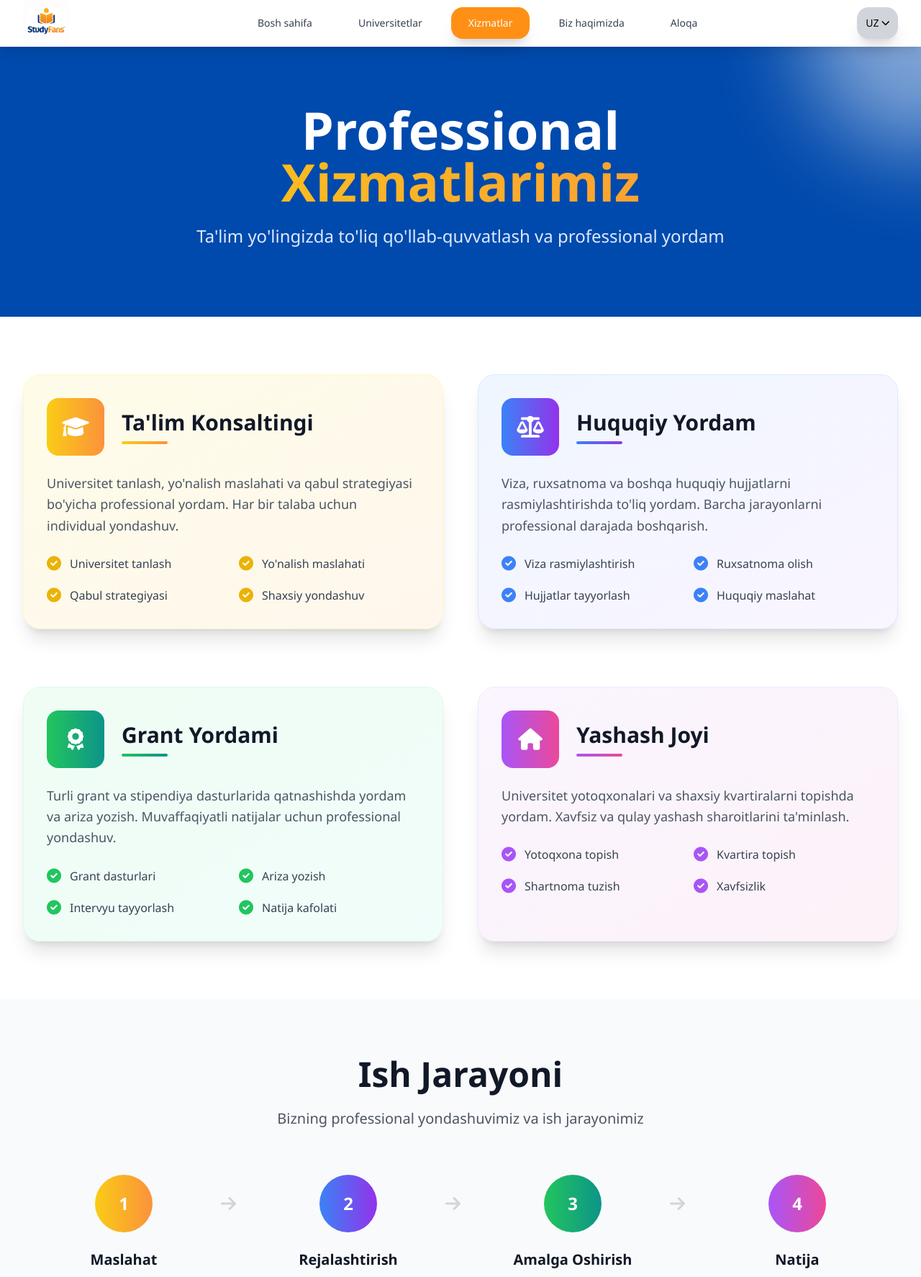
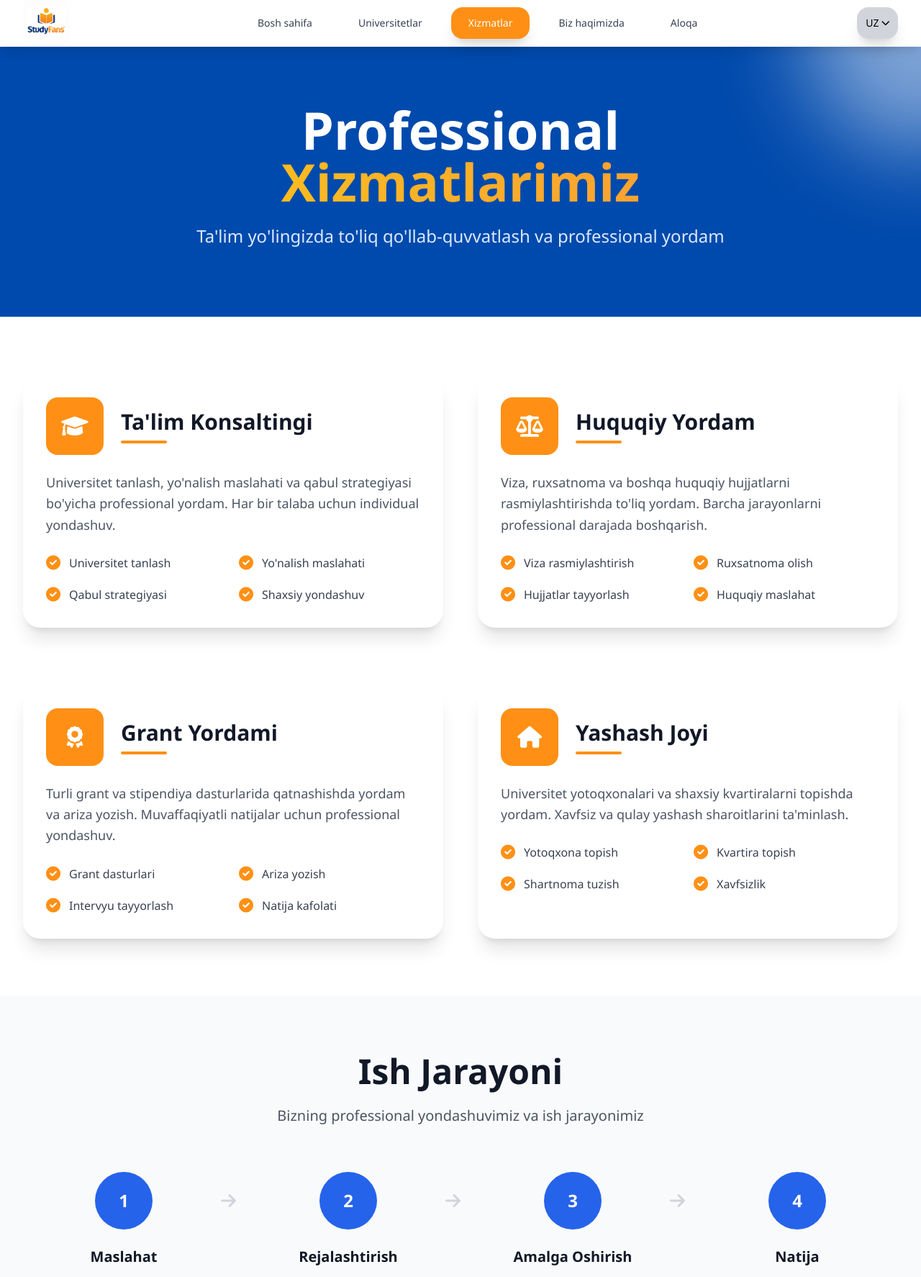
Before and after one commit to Usergeee443/studyfans, a Flask app: page /services in a window 1280 px wide. Shown: the top 1774 px of the page at 72% size. Run offline with Flask 3, Linux system fonts and the light colour scheme; some libraries are stand-ins or nearby versions.

Commit message:
version 1.1 Beta (Bugs fixes 1)

```diff
--- a/app.py
+++ b/app.py
@@ -12,40 +12,9 @@ load_dotenv('config.env')
 
 app = Flask(__name__)
 
-# Database configuration from environment variables
-DB_HOST = os.getenv('DB_HOST', 'localhost')
-DB_NAME = os.getenv('DB_NAME', 'studyfans')
-DB_USER = os.getenv('DB_USER', 'postgres')
-DB_PASSWORD = os.getenv('DB_PASSWORD', 'password')
-
-# Try MySQL first, fallback to SQLite
-try:
-    # MySQL ulanishi PyMySQL bilan
-    DATABASE_URI = f'mysql+pymysql://{DB_USER}:{DB_PASSWORD}@{DB_HOST}/{DB_NAME}'
-    # Test connection
-    import pymysql
-    conn = pymysql.connect(
-        host=DB_HOST,
-        user=DB_USER,
-        password=DB_PASSWORD,
-        database=DB_NAME,
-        connect_timeout=10,
-        read_timeout=10,
-        write_timeout=10
-    )
-    conn.close()
-    app.config['SQLALCHEMY_DATABASE_URI'] = DATABASE_URI
-    app.config['SQLALCHEMY_ENGINE_OPTIONS'] = {
-        'pool_pre_ping': True,
-        'pool_recycle': 300,
-        'pool_timeout': 20,
-        'max_overflow': 0
-    }
-    print(f"✅ Using MySQL database: {DB_NAME} on {DB_HOST}")
-except Exception as e:
-    app.config['SQLALCHEMY_DATABASE_URI'] = 'sqlite:///studyfans.db'
-    print(f"❌ MySQL connection failed: {e}")
-    print("🔄 Using SQLite database as fallback")
+# Database configuration - using SQLite for simplicity and deployment
+app.config['SQLALCHEMY_DATABASE_URI'] = 'sqlite:///studyfans.db'
+print("✅ Using SQLite database: studyfans.db")
 
 app.config['SECRET_KEY'] = os.getenv('SECRET_KEY', 'your-secret-key-here')
 app.config['SQLALCHEMY_TRACK_MODIFICATIONS'] = False
@@ -472,8 +441,7 @@ def replace_query_param(url, param, value):
 # Initialize database and create admin user
 def init_db():
     with app.app_context():
-        # Drop all tables and recreate (for development only)
-        db.drop_all()
+        # Create all tables
         db.create_all()
 
         # Create default admin user if not exists
--- a/requirements.txt
+++ b/requirements.txt
@@ -2,5 +2,4 @@ Flask==2.3.3
 Flask-SQLAlchemy==3.0.5
 Werkzeug==2.3.7
 python-dotenv==1.0.0
-PyMySQL==1.1.0
 gunicorn
--- /dev/null
+++ b/runtime.txt
@@ -0,0 +1 @@
+python-3.11.0
--- a/templates/base.html
+++ b/templates/base.html
@@ -356,9 +356,6 @@
 				<!-- Company Info -->
 				<div class="col-span-1 md:col-span-2">
 					<div class="flex items-center space-x-2 mb-4">
-						<div class="w-8 h-8 bg-gradient-to-r from-yellow-400 to-orange-400 rounded-lg flex items-center justify-center">
-							<i class="fas fa-graduation-cap text-white text-sm"></i>
-						</div>
 						<span class="text-xl font-bold">Study Fans</span>
 					</div>
 					<p class="text-gray-400 mb-4 max-w-md">
@@ -439,7 +436,7 @@
                 <div class="flex flex-col md:flex-row justify-between items-center">
                     <div class="text-center md:text-left mb-4 md:mb-0">
 						<p class="text-gray-400 text-sm">
-							&copy; 2024 Study Fans.
+							&copy; 2025 Study Fans.
 							{% if lang == 'uz' %}Barcha huquqlar himoyalangan.{% elif lang == 'ru' %}Все права защищены.{% elif lang == 'tr' %}Tüm haklar saklıdır.{% else %}All rights reserved.{% endif %}
 						</p>
                     </div>
--- a/templates/services.html
+++ b/templates/services.html
@@ -42,16 +42,16 @@
 	<div class="max-w-7xl mx-auto px-4 sm:px-6 lg:px-8">
 		<div class="grid grid-cols-1 lg:grid-cols-2 gap-12 mb-20">
 			<!-- Service 1 -->
-			<div class="group bg-gradient-to-br from-yellow-50 to-orange-50 rounded-3xl p-8 shadow-xl hover:shadow-2xl transition-all duration-500 transform hover:-translate-y-2 border border-yellow-100">
+			<div class="group bg-white rounded-3xl p-8 shadow-xl">
 				<div class="flex items-center mb-6">
-					<div class="w-20 h-20 bg-gradient-to-r from-yellow-400 to-orange-400 rounded-2xl flex items-center justify-center group-hover:scale-110 transition-transform duration-300">
+					<div class="w-20 h-20 bg-[#ff9015] rounded-2xl flex items-center justify-center transition-transform duration-300">
 						<i class="fas fa-graduation-cap text-3xl text-white"></i>
 					</div>
 					<div class="ml-6">
 						<h3 class="text-3xl font-bold text-gray-900 mb-2">
 							{% if lang == 'uz' %}Ta'lim Konsaltingi{% elif lang == 'ru' %}Образовательное консультирование{% else %}Educational Consulting{% endif %}
 						</h3>
-						<div class="w-16 h-1 bg-gradient-to-r from-yellow-400 to-orange-400 rounded-full"></div>
+						<div class="w-16 h-1 bg-[#ff9015] rounded-full"></div>
 					</div>
 				</div>
 				<p class="text-gray-600 mb-6 leading-relaxed text-lg">
@@ -65,25 +65,25 @@
 				</p>
 				<div class="grid grid-cols-1 md:grid-cols-2 gap-4">
 					<div class="flex items-center space-x-3">
-						<i class="fas fa-check-circle text-yellow-500 text-xl"></i>
+						<i class="fas fa-check-circle text-[#ff9015] text-xl"></i>
 						<span class="text-gray-700 font-medium">
 							{% if lang == 'uz' %}Universitet tanlash{% elif lang == 'ru' %}Выбор университета{% else %}University Selection{% endif %}
 						</span>
 					</div>
 					<div class="flex items-center space-x-3">
-						<i class="fas fa-check-circle text-yellow-500 text-xl"></i>
+						<i class="fas fa-check-circle text-[#ff9015] text-xl"></i>
 						<span class="text-gray-700 font-medium">
 							{% if lang == 'uz' %}Yo'nalish maslahati{% elif lang == 'ru' %}Консультация по направлению{% else %}Major Guidance{% endif %}
 						</span>
 					</div>
 					<div class="flex items-center space-x-3">
-						<i class="fas fa-check-circle text-yellow-500 text-xl"></i>
+						<i class="fas fa-check-circle text-[#ff9015] text-xl"></i>
 						<span class="text-gray-700 font-medium">
 							{% if lang == 'uz' %}Qabul strategiyasi{% elif lang == 'ru' %}Стратегия поступления{% else %}Admission Strategy{% endif %}
 						</span>
 					</div>
 					<div class="flex items-center space-x-3">
-						<i class="fas fa-check-circle text-yellow-500 text-xl"></i>
+						<i class="fas fa-check-circle text-[#ff9015] text-xl"></i>
 						<span class="text-gray-700 font-medium">
 							{% if lang == 'uz' %}Shaxsiy yondashuv{% elif lang == 'ru' %}Личный подход{% else %}Personal Approach{% endif %}
 						</span>
@@ -92,16 +92,16 @@
 			</div>
 
 			<!-- Service 2 -->
-			<div class="group bg-gradient-to-br from-blue-50 to-purple-50 rounded-3xl p-8 shadow-xl hover:shadow-2xl transition-all duration-500 transform hover:-translate-y-2 border border-blue-100">
+			<div class="group bg-white rounded-3xl p-8 shadow-xl">
 				<div class="flex items-center mb-6">
-					<div class="w-20 h-20 bg-gradient-to-r from-blue-500 to-purple-600 rounded-2xl flex items-center justify-center group-hover:scale-110 transition-transform duration-300">
+					<div class="w-20 h-20 bg-[#ff9015] rounded-2xl flex items-center justify-center transition-transform duration-300">
 						<i class="fas fa-balance-scale text-3xl text-white"></i>
 					</div>
 					<div class="ml-6">
 						<h3 class="text-3xl font-bold text-gray-900 mb-2">
 							{% if lang == 'uz' %}Huquqiy Yordam{% elif lang == 'ru' %}Правовая Помощь{% else %}Legal Assistance{% endif %}
 						</h3>
-						<div class="w-16 h-1 bg-gradient-to-r from-blue-500 to-purple-600 rounded-full"></div>
+						<div class="w-16 h-1 bg-[#ff9015] rounded-full"></div>
 					</div>
 				</div>
 				<p class="text-gray-600 mb-6 leading-relaxed text-lg">
@@ -115,25 +115,25 @@
 				</p>
 				<div class="grid grid-cols-1 md:grid-cols-2 gap-4">
 					<div class="flex items-center space-x-3">
-						<i class="fas fa-check-circle text-blue-500 text-xl"></i>
+						<i class="fas fa-check-circle text-[#ff9015] text-xl"></i>
 						<span class="text-gray-700 font-medium">
 							{% if lang == 'uz' %}Viza rasmiylashtirish{% elif lang == 'ru' %}Оформление визы{% else %}Visa Processing{% endif %}
 						</span>
 					</div>
 					<div class="flex items-center space-x-3">
-						<i class="fas fa-check-circle text-blue-500 text-xl"></i>
+						<i class="fas fa-check-circle text-[#ff9015] text-xl"></i>
 						<span class="text-gray-700 font-medium">
 							{% if lang == 'uz' %}Ruxsatnoma olish{% elif lang == 'ru' %}Получение разрешения{% else %}Permit Acquisition{% endif %}
 						</span>
 					</div>
 					<div class="flex items-center space-x-3">
-						<i class="fas fa-check-circle text-blue-500 text-xl"></i>
+						<i class="fas fa-check-circle text-[#ff9015] text-xl"></i>
 						<span class="text-gray-700 font-medium">
 							{% if lang == 'uz' %}Hujjatlar tayyorlash{% elif lang == 'ru' %}Подготовка документов{% else %}Document Preparation{% endif %}
 						</span>
 					</div>
 					<div class="flex items-center space-x-3">
-						<i class="fas fa-check-circle text-blue-500 text-xl"></i>
+						<i class="fas fa-check-circle text-[#ff9015] text-xl"></i>
 						<span class="text-gray-700 font-medium">
 							{% if lang == 'uz' %}Huquqiy maslahat{% elif lang == 'ru' %}Правовые консультации{% else %}Legal Consultation{% endif %}
 						</span>
@@ -144,16 +144,16 @@
 
 		<div class="grid grid-cols-1 lg:grid-cols-2 gap-12">
 			<!-- Service 3 -->
-			<div class="group bg-gradient-to-br from-green-50 to-teal-50 rounded-3xl p-8 shadow-xl hover:shadow-2xl transition-all duration-500 transform hover:-translate-y-2 border border-green-100">
+			<div class="group bg-white rounded-3xl p-8 shadow-xl">
 				<div class="flex items-center mb-6">
-					<div class="w-20 h-20 bg-gradient-to-r from-green-500 to-teal-600 rounded-2xl flex items-center justify-center group-hover:scale-110 transition-transform duration-300">
+					<div class="w-20 h-20 bg-[#ff9015] rounded-2xl flex items-center justify-center transition-transform duration-300">
 						<i class="fas fa-award text-3xl text-white"></i>
 					</div>
 					<div class="ml-6">
 						<h3 class="text-3xl font-bold text-gray-900 mb-2">
 							{% if lang == 'uz' %}Grant Yordami{% elif lang == 'ru' %}Помощь с Грантами{% else %}Scholarship Assistance{% endif %}
 						</h3>
-						<div class="w-16 h-1 bg-gradient-to-r from-green-500 to-teal-600 rounded-full"></div>
+						<div class="w-16 h-1 bg-[#ff9015] rounded-full"></div>
 					</div>
 				</div>
 				<p class="text-gray-600 mb-6 leading-relaxed text-lg">
@@ -167,25 +167,25 @@
 				</p>
 				<div class="grid grid-cols-1 md:grid-cols-2 gap-4">
 					<div class="flex items-center space-x-3">
-						<i class="fas fa-check-circle text-green-500 text-xl"></i>
+						<i class="fas fa-check-circle text-[#ff9015] text-xl"></i>
 						<span class="text-gray-700 font-medium">
 							{% if lang == 'uz' %}Grant dasturlari{% elif lang == 'ru' %}Программы грантов{% else %}Grant Programs{% endif %}
 						</span>
 					</div>
 					<div class="flex items-center space-x-3">
-						<i class="fas fa-check-circle text-green-500 text-xl"></i>
+						<i class="fas fa-check-circle text-[#ff9015] text-xl"></i>
 						<span class="text-gray-700 font-medium">
 							{% if lang == 'uz' %}Ariza yozish{% elif lang == 'ru' %}Написание заявлений{% else %}Application Writing{% endif %}
 						</span>
 					</div>
 					<div class="flex items-center space-x-3">
-						<i class="fas fa-check-circle text-green-500 text-xl"></i>
+						<i class="fas fa-check-circle text-[#ff9015] text-xl"></i>
 						<span class="text-gray-700 font-medium">
 							{% if lang == 'uz' %}Intervyu tayyorlash{% elif lang == 'ru' %}Подготовка к интервью{% else %}Interview Preparation{% endif %}
 						</span>
 					</div>
 					<div class="flex items-center space-x-3">
-						<i class="fas fa-check-circle text-green-500 text-xl"></i>
+						<i class="fas fa-check-circle text-[#ff9015] text-xl"></i>
 						<span class="text-gray-700 font-medium">
 							{% if lang == 'uz' %}Natija kafolati{% elif lang == 'ru' %}Гарантия результата{% else %}Result Guarantee{% endif %}
 						</span>
@@ -194,16 +194,16 @@
 			</div>
 
 			<!-- Service 4 -->
-			<div class="group bg-gradient-to-br from-purple-50 to-pink-50 rounded-3xl p-8 shadow-xl hover:shadow-2xl transition-all duration-500 transform hover:-translate-y-2 border border-purple-100">
+			<div class="group bg-white rounded-3xl p-8 shadow-xl">
 				<div class="flex items-center mb-6">
-					<div class="w-20 h-20 bg-gradient-to-r from-purple-500 to-pink-500 rounded-2xl flex items-center justify-center group-hover:scale-110 transition-transform duration-300">
+					<div class="w-20 h-20 bg-[#ff9015] rounded-2xl flex items-center justify-center transition-transform duration-300">
 						<i class="fas fa-home text-3xl text-white"></i>
 					</div>
 					<div class="ml-6">
 						<h3 class="text-3xl font-bold text-gray-900 mb-2">
 							{% if lang == 'uz' %}Yashash Joyi{% elif lang == 'ru' %}Жилье{% else %}Accommodation{% endif %}
 						</h3>
-						<div class="w-16 h-1 bg-gradient-to-r from-purple-500 to-pink-500 rounded-full"></div>
+						<div class="w-16 h-1 bg-[#ff9015] rounded-full"></div>
 					</div>
 				</div>
 				<p class="text-gray-600 mb-6 leading-relaxed text-lg">
@@ -217,25 +217,25 @@
 				</p>
 				<div class="grid grid-cols-1 md:grid-cols-2 gap-4">
 					<div class="flex items-center space-x-3">
-						<i class="fas fa-check-circle text-purple-500 text-xl"></i>
+						<i class="fas fa-check-circle text-[#ff9015] text-xl"></i>
 						<span class="text-gray-700 font-medium">
 							{% if lang == 'uz' %}Yotoqxona topish{% elif lang == 'ru' %}Поиск общежития{% else %}Dormitory Search{% endif %}
 						</span>
 					</div>
 					<div class="flex items-center space-x-3">
-						<i class="fas fa-check-circle text-purple-500 text-xl"></i>
+						<i class="fas fa-check-circle text-[#ff9015] text-xl"></i>
 						<span class="text-gray-700 font-medium">
 							{% if lang == 'uz' %}Kvartira topish{% elif lang == 'ru' %}Поиск квартиры{% else %}Apartment Search{% endif %}
 						</span>
 					</div>
 					<div class="flex items-center space-x-3">
-						<i class="fas fa-check-circle text-purple-500 text-xl"></i>
+						<i class="fas fa-check-circle text-[#ff9015] text-xl"></i>
 						<span class="text-gray-700 font-medium">
 							{% if lang == 'uz' %}Shartnoma tuzish{% elif lang == 'ru' %}Заключение договора{% else %}Contract Signing{% endif %}
 						</span>
 					</div>
 					<div class="flex items-center space-x-3">
-						<i class="fas fa-check-circle text-purple-500 text-xl"></i>
+						<i class="fas fa-check-circle text-[#ff9015] text-xl"></i>
 						<span class="text-gray-700 font-medium">
 							{% if lang == 'uz' %}Xavfsizlik{% elif lang == 'ru' %}Безопасность{% else %}Safety{% endif %}
 						</span>
@@ -268,7 +268,7 @@
 			<!-- Step 1 -->
 			<div class="text-center group">
 				<div class="relative mb-6">
-					<div class="w-20 h-20 bg-gradient-to-r from-yellow-400 to-orange-400 rounded-full flex items-center justify-center mx-auto group-hover:scale-110 transition-transform duration-300">
+					<div class="w-20 h-20 bg-blue-600 rounded-full flex items-center justify-center mx-auto group-hover:scale-110 transition-transform duration-300">
 						<span class="text-2xl font-bold text-white">1</span>
 					</div>
 					<div class="absolute -right-4 top-1/2 transform -translate-y-1/2 hidden lg:block">
@@ -292,7 +292,7 @@
 			<!-- Step 2 -->
 			<div class="text-center group">
 				<div class="relative mb-6">
-					<div class="w-20 h-20 bg-gradient-to-r from-blue-500 to-purple-600 rounded-full flex items-center justify-center mx-auto group-hover:scale-110 transition-transform duration-300">
+					<div class="w-20 h-20 bg-blue-600 rounded-full flex items-center justify-center mx-auto group-hover:scale-110 transition-transform duration-300">
 						<span class="text-2xl font-bold text-white">2</span>
 					</div>
 					<div class="absolute -right-4 top-1/2 transform -translate-y-1/2 hidden lg:block">
@@ -316,7 +316,7 @@
 			<!-- Step 3 -->
 			<div class="text-center group">
 				<div class="relative mb-6">
-					<div class="w-20 h-20 bg-gradient-to-r from-green-500 to-teal-600 rounded-full flex items-center justify-center mx-auto group-hover:scale-110 transition-transform duration-300">
+					<div class="w-20 h-20 bg-blue-600 rounded-full flex items-center justify-center mx-auto group-hover:scale-110 transition-transform duration-300">
 						<span class="text-2xl font-bold text-white">3</span>
 					</div>
 					<div class="absolute -right-4 top-1/2 transform -translate-y-1/2 hidden lg:block">
@@ -340,7 +340,7 @@
 			<!-- Step 4 -->
 			<div class="text-center group">
 				<div class="relative mb-6">
-					<div class="w-20 h-20 bg-gradient-to-r from-purple-500 to-pink-500 rounded-full flex items-center justify-center mx-auto group-hover:scale-110 transition-transform duration-300">
+					<div class="w-20 h-20 bg-blue-600 rounded-full flex items-center justify-center mx-auto group-hover:scale-110 transition-transform duration-300">
 						<span class="text-2xl font-bold text-white">4</span>
 					</div>
 				</div>
@@ -361,29 +361,32 @@
 	</div>
 </section>
 
-<!-- CTA Section -->
-<section class="py-20 bg-gradient-to-r from-[#003262] to-blue-800">
-	<div class="max-w-7xl mx-auto px-4 sm:px-6 lg:px-8 text-center">
-		<h2 class="text-4xl md:text-5xl font-bold text-white mb-6">
-			{% if lang == 'uz' %}Bugun Boshlang{% elif lang == 'ru' %}Начните Сегодня{% else %}Start Today{% endif %}
+<!-- Contact CTA Section -->
+<section class="relative py-24 mt-[3rem] px-4 bg-[#004AAD] overflow-hidden">
+	<div class="absolute inset-0">
+		<div class="absolute -top-40 -right-40 w-80 h-80 bg-white/50 rounded-full blur-3xl animate-bounce-slow"></div>
+	</div>
+	<div class="max-w-6xl mx-auto text-center">
+		<h2 class="text-4xl md:text-5xl font-bold text-white mb-6" data-aos="fade-up" data-aos-delay="100">
+			{% if lang == 'uz' %}Bugun Boshlang{% elif lang == 'ru' %}Начните сегодня{% elif lang == 'tr' %}Bugün Başlayın{% else %}Start Today{% endif %}
 		</h2>
-		<p class="text-xl text-blue-100 mb-8 max-w-3xl mx-auto">
+		<p class="text-xl text-gray-300 mb-8 max-w-3xl mx-auto" data-aos="fade-up" data-aos-delay="200">
 			{% if lang == 'uz' %}
-				Ta'lim yo'lingizda muvaffaqiyatga erishish uchun biz bilan bog'laning. Bepul maslahat oling!
+				O'z ta'lim yo'lingizni bugun boshlang va kelajagingizni o'zgartiring.
 			{% elif lang == 'ru' %}
-				Свяжитесь с нами для достижения успеха в вашем образовательном пути. Получите бесплатную консультацию!
+				Начните свой образовательный путь сегодня и измените свое будущее.
+			{% elif lang == 'tr' %}
+				Eğitim yolculuğunuza bugün başlayın ve geleceğinizi değiştirin.
 			{% else %}
-				Contact us to achieve success in your educational journey. Get a free consultation!
+				Start your educational journey today and change your future.
 			{% endif %}
 		</p>
-		<div class="flex flex-col sm:flex-row gap-4 justify-center">
-			<a href="{{ url_for('contact') }}" class="bg-yellow-400 hover:bg-yellow-500 text-gray-900 font-bold py-4 px-8 rounded-xl text-lg shadow-lg hover:shadow-xl transform hover:scale-105 transition-all duration-300">
-				<i class="fas fa-phone mr-2"></i>
-				{% if lang == 'uz' %}Bepul Maslahat{% elif lang == 'ru' %}Бесплатная Консультация{% else %}Free Consultation{% endif %}
+		<div class="flex flex-col sm:flex-row gap-4 justify-center" data-aos="fade-up" data-aos-delay="300">
+			<a href="/contact" class="bg-[#ff9015] border-2 border-[#ff9015] text-white px-8 py-4 rounded-[1.5rem] font-semibold text-lg transition-colors">
+				{% if lang == 'uz' %}Bepul Konsultatsiya{% elif lang == 'ru' %}Бесплатная консультация{% elif lang == 'tr' %}Ücretsiz Danışmanlık{% else %}Free Consultation{% endif %}
 			</a>
-			<a href="{{ url_for('universities') }}" class="bg-white/10 backdrop-blur-lg border border-white/20 text-white hover:bg-white/20 font-bold py-4 px-8 rounded-xl text-lg transition-all duration-300">
-				<i class="fas fa-university mr-2"></i>
-				{% if lang == 'uz' %}Universitetlarni Ko'rish{% elif lang == 'ru' %}Посмотреть Университеты{% else %}View Universities{% endif %}
+			<a href="/universities" class="border-2 border-white text-white px-8 py-4 rounded-[1.5rem] font-semibold text-lg transition-colors">
+				{% if lang == 'uz' %}Universitetlarni Ko'rish{% elif lang == 'ru' %}Посмотреть университеты{% elif lang == 'tr' %}Üniversiteleri Gör{% else %}View Universities{% endif %}
 			</a>
 		</div>
 	</div>
--- a/templates/universities.html
+++ b/templates/universities.html
@@ -309,11 +309,11 @@
 			{% endif %}
 		</p>
 		<div class="flex flex-col sm:flex-row gap-4 justify-center">
-			<a href="{{ url_for('contact') }}" class="bg-gradient-to-r from-yellow-400 to-orange-400 hover:from-yellow-500 hover:to-orange-500 text-gray-900 font-bold py-4 px-8 rounded-xl text-lg shadow-lg hover:shadow-xl transform hover:scale-105 transition-all duration-300">
+			<a href="{{ url_for('contact') }}" class="bg-[#ff9015] hover:from-yellow-500 hover:to-orange-500 text-white font-bold py-4 px-8 rounded-[1.5rem] text-lg shadow-xl hover:shadow-xl transform hover:scale-105 transition-all duration-300">
 				<i class="fas fa-phone mr-2"></i>
 				{% if lang == 'uz' %}Bepul Maslahat{% elif lang == 'ru' %}Бесплатная Консультация{% else %}Free Consultation{% endif %}
 			</a>
-			<a href="{{ url_for('services') }}" class="bg-gradient-to-r from-[#003262] to-blue-800 text-white hover:from-blue-800 hover:to-indigo-900 font-bold py-4 px-8 rounded-xl text-lg shadow-lg hover:shadow-xl transform hover:scale-105 transition-all duration-300">
+			<a href="{{ url_for('services') }}" class="bg-blue-600 text-white hover:from-blue-800 hover:to-indigo-900 font-bold py-4 px-8 rounded-[1.5rem] text-lg shadow-xl hover:shadow-xl transform hover:scale-105 transition-all duration-300">
 				<i class="fas fa-cogs mr-2"></i>
 				{% if lang == 'uz' %}Xizmatlarimiz{% elif lang == 'ru' %}Наши Услуги{% else %}Our Services{% endif %}
 			</a>
```
Also changed, not shown: templates/index.html (+37 -41 lines), README.md (added), instance/studyfans.db, 2 other files.
